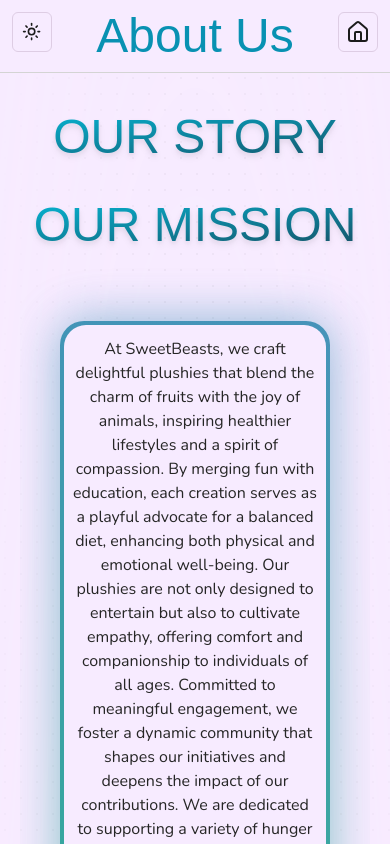
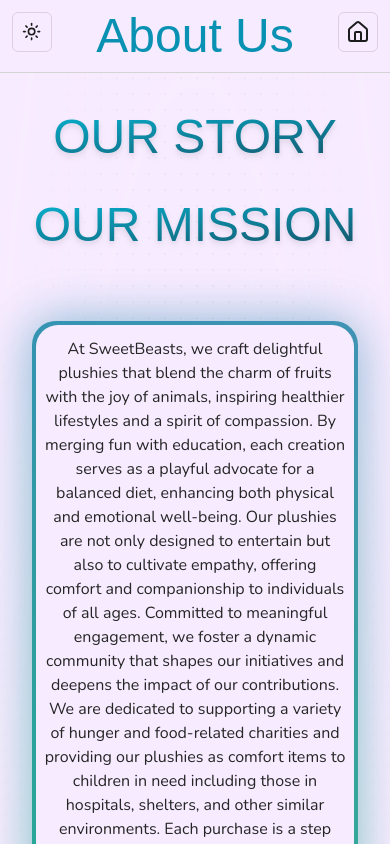
Before and after one commit to AgrawalVi/SweetBeasts, a Next.js app: page /about-us in a window 390 px wide. Shown: the top 844 px of the page. Built offline with nearby package versions, Linux system fonts and the light colour scheme; a web font is replaced by a local one.

Commit message:
fixed mobile issue with mission statement section

```diff
--- a/src/app/about-us/page.tsx
+++ b/src/app/about-us/page.tsx
@@ -9,7 +9,7 @@ export default function CanvasRevealEffectDemo() {
   return (
     <main className="relative dark:bg-dot-white/[0.2] bg-dot-black/[0.2]">
       <div className="absolute pointer-events-none inset-0 flex items-center justify-center bg-background [mask-image:radial-gradient(ellipse_at_center,transparent_10%,black)]"></div>
-      <div className="px-5 pb-20 pt-10 relative space-y-10">
+      <div className="pb-20 pt-10 relative space-y-10">
         <div>
           <h1 className="text-5xl md:text-7xl text-center bg-clip-text text-transparent bg-gradient-to-br dark:from-rose-300 dark:to-rose-700 from-cyan-500 to-cyan-900 drop-shadow-md bg-opacity-50 font-coiny">
             OUR STORY
--- a/src/components/about-us/mission-statement.tsx
+++ b/src/components/about-us/mission-statement.tsx
@@ -2,11 +2,11 @@ import { BackgroundGradient } from "../aceternity/background-gradient"
 
 export default function MissionStatementSection() {
   return (
-    <div className="w-full flex flex-col md:items-center md:justify-center antialiased bg-grid-white/[0.02] relative overflow-hidden">
+    <div className="w-full flex flex-col md:items-center md:justify-center antialiased relative overflow-hidden">
         <h1 className="text-5xl md:text-7xl text-center bg-clip-text text-transparent bg-gradient-to-br dark:from-rose-300 dark:to-rose-700 from-cyan-500 to-cyan-900 drop-shadow-md bg-opacity-50 font-coiny mb-8">
           OUR MISSION
         </h1>
-        <BackgroundGradient className="rounded-[22px] p-2 sm:p-10 bg-background max-w-[60rem]" containerClassName="max-w-[60rem] m-10">
+        <BackgroundGradient className="rounded-[22px] p-2 sm:p-10 bg-background max-w-[60rem]" containerClassName="max-w-[60rem] mx-8 my-10 md:mx-10">
           <p className="m-1 font-normal text-base md:text-lg text-neutral-800 dark:text-neutral-300 max-w-[60rem] text-center mx-auto">
             At SweetBeasts, we craft delightful plushies that blend the charm of
             fruits with the joy of animals, inspiring healthier lifestyles and a
```
